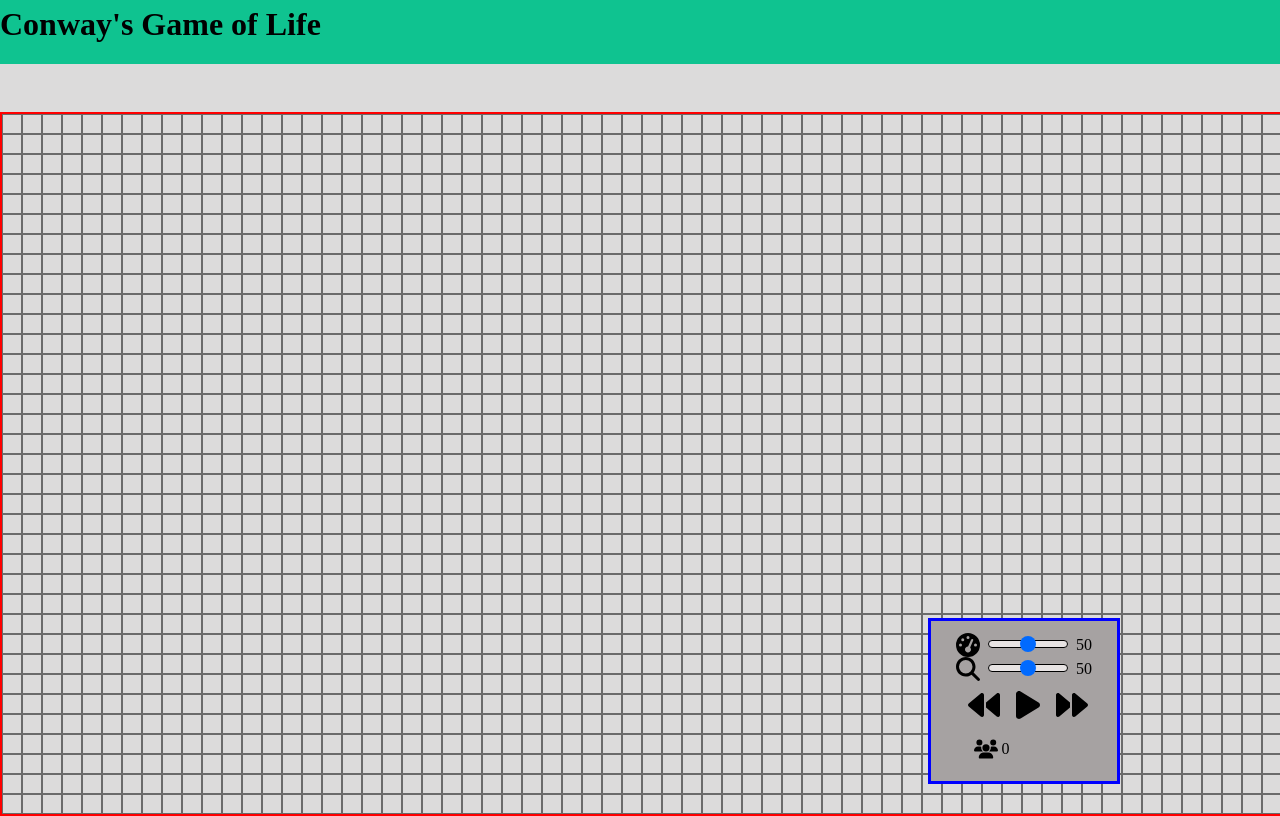
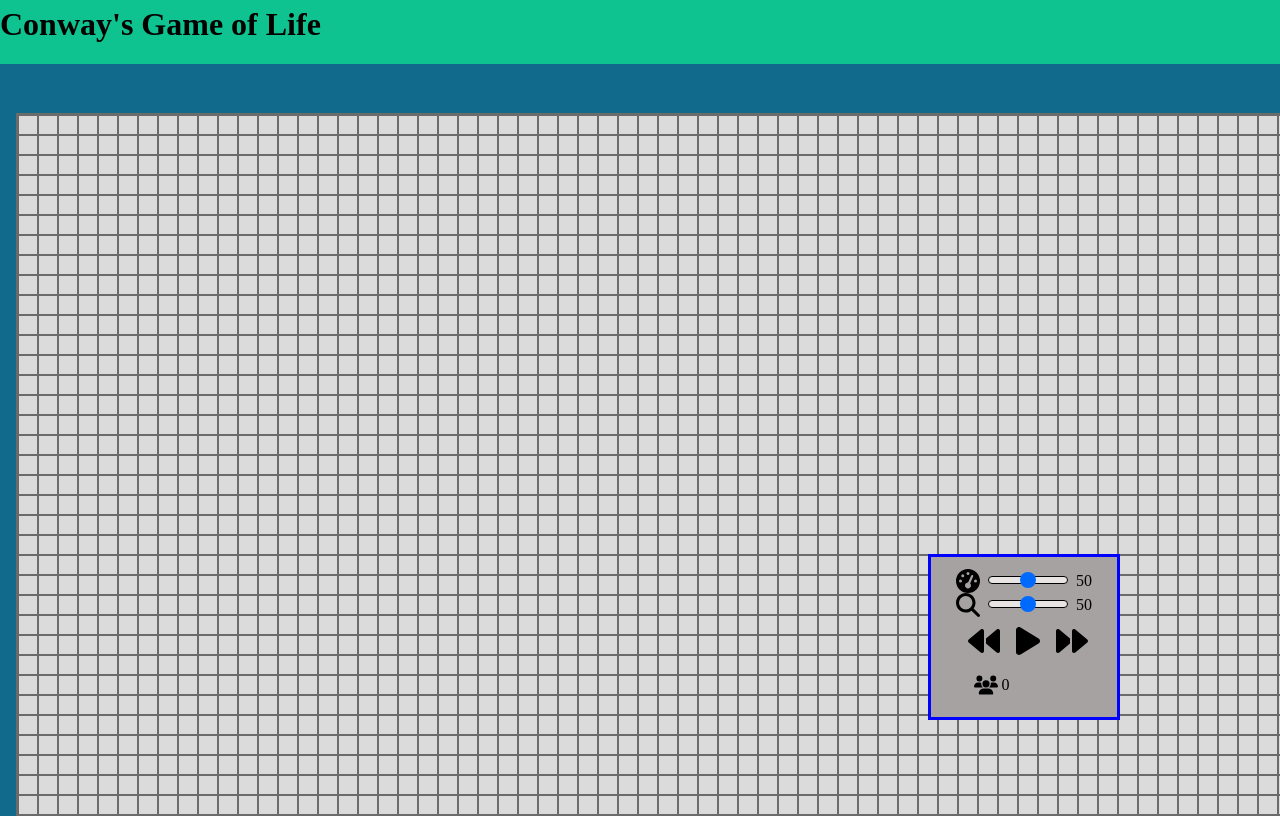
Before and after one commit to Pavel-Ignatenko6/Conways-Game-of-Life, a React (Vite) app: page / in a window 1280 px wide. Shown: the top 816 px of the page. Built offline with nearby package versions, Linux system fonts and the light colour scheme.

Commit message:
minor style fix

```diff
--- a/src/App.css
+++ b/src/App.css
@@ -18,20 +18,17 @@
   display: flex;
   flex-direction: column;
   align-items: center;
-  background-color: rgb(220, 219, 219);
+  background-color: rgb(17, 106, 139);
+  padding: 1.5rem 1rem 2rem 1rem;
 }
 
 .grid-field-container {
-  min-width: 100%;
+  background-color: rgb(220, 219, 219);
   height: 100%;
   display: flex;
   justify-content: center;
-  border: 2px solid red;
+  border: 2px solid rgb(107, 107, 107);
   margin: auto;
-}
-
-.grid-field {
-  background-color: rgb(220, 219, 219);
 }
 
 .grid-cell,
--- a/src/styleControls.css
+++ b/src/styleControls.css
@@ -1,5 +1,5 @@
 .controls-panel {
-  position: absolute;
+  position: sticky;
   bottom: 10%;
   left: 80%;
   transform: translateX(-50%);
@@ -13,6 +13,7 @@
   background-color: rgb(166, 162, 162);
   padding: 5rem;
   user-select: none;
+  margin-top: -11rem;
 }
 
 .flex-container {
```
